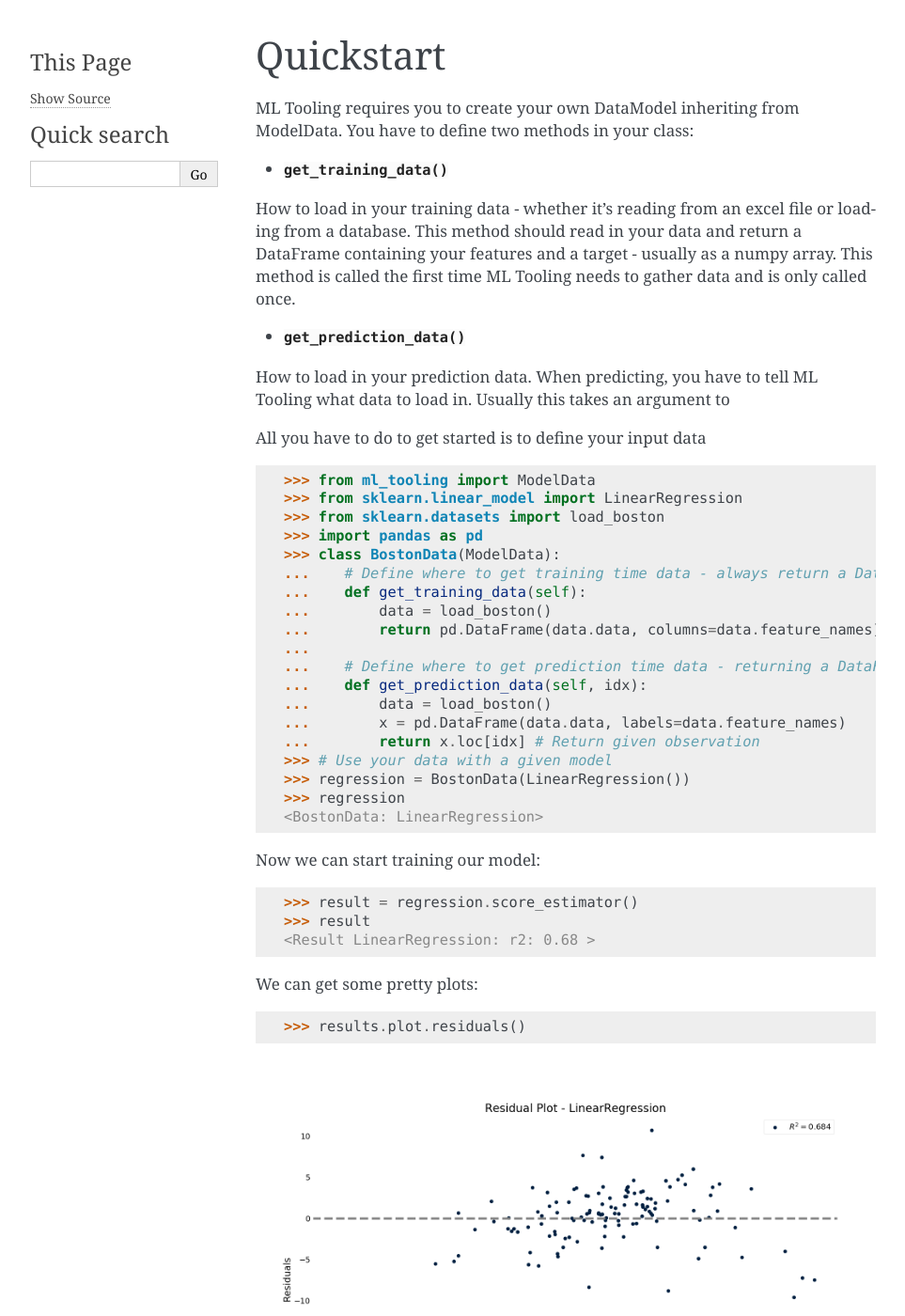
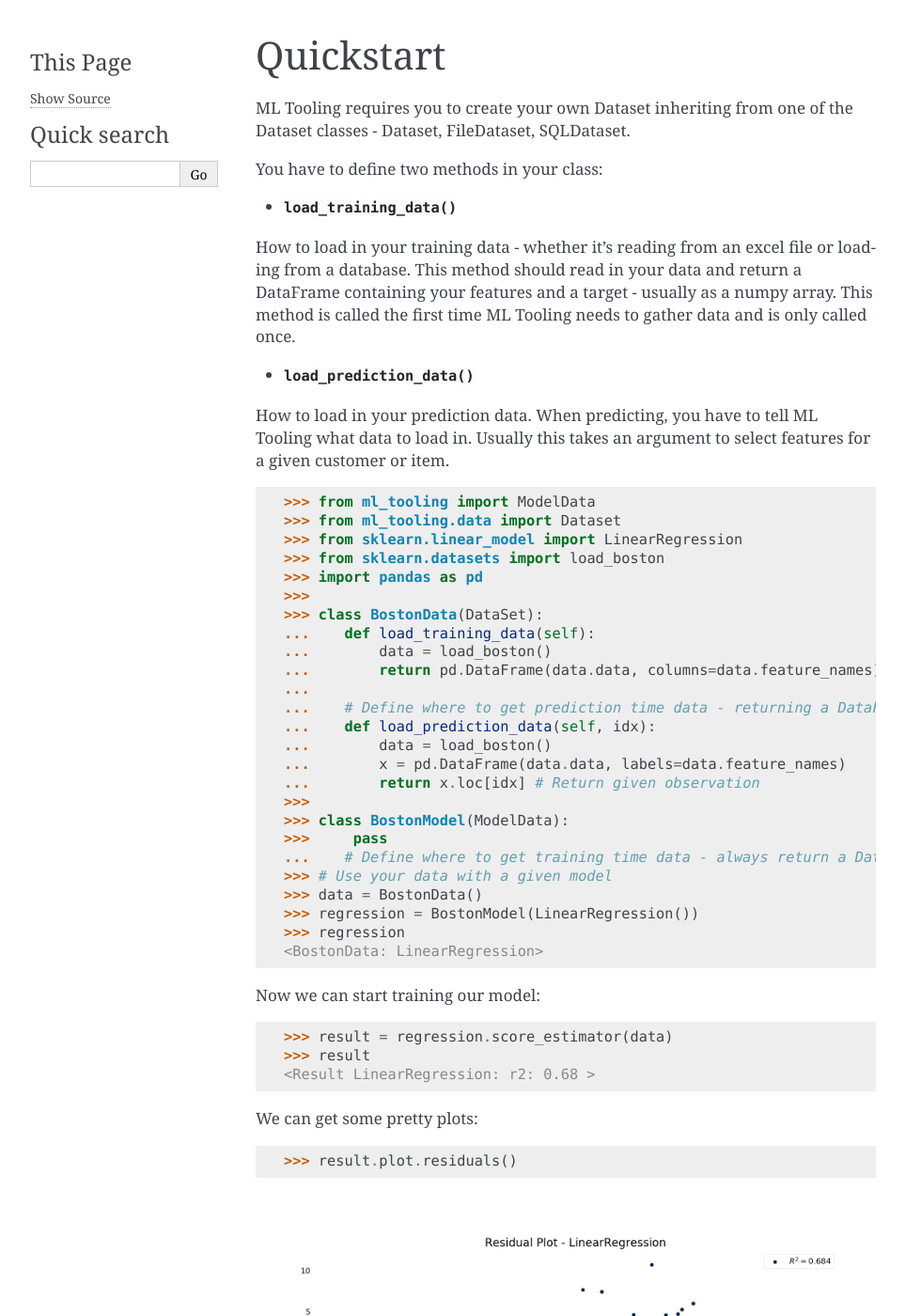
Before and after one commit to andersbogsnes/ml_tooling, a Sphinx documentation site: the page built from docs/quickstart.rst, in a window 1280 px wide and 1400 px high. Shown: the whole window at 94% size, without its empty margins (148-1111 px from the left). Built offline with Sphinx 7.4.7, drawn with Linux system fonts in a browser that asks for light colours; some of the changed text lies outside the part shown.

Commit message:
Rewrote quickstart

```diff
--- a/docs/quickstart.rst
+++ b/docs/quickstart.rst
@@ -3,10 +3,12 @@
 
 Quickstart
 ==========
-ML Tooling requires you to create your own DataModel inheriting from ModelData.
+ML Tooling requires you to create your own Dataset inheriting from one of the Dataset classes -
+Dataset, FileDataset, SQLDataset.
+
 You have to define two methods in your class:
 
-* :meth:`get_training_data`
+* :meth:`load_training_data`
 
 How to load in your training data - whether it's reading from an excel file or loading from a database.
 This method should read in your data and return a DataFrame containing your features and a target
@@ -14,42 +16,45 @@ This method should read in your data and return a DataFrame containing your feat
 This method is called the first time ML Tooling needs to gather data and is only called once.
 
 
-* :meth:`get_prediction_data`
+* :meth:`load_prediction_data`
 
 
 How to load in your prediction data. When predicting, you have to tell ML Tooling what data to load in.
-Usually this takes an argument to
-
-
-All you have to do to get started is to define your input data
+Usually this takes an argument to select features for a given customer or item.
 
 .. doctest::
 
-    >>> from ml_tooling import ModelData
-    >>> from sklearn.linear_model import LinearRegression
-    >>> from sklearn.datasets import load_boston
-    >>> import pandas as pd
-    >>> class BostonData(ModelData):
-    ...    # Define where to get training time data - always return a DataFrame for X
-    ...    def get_training_data(self):
-    ...        data = load_boston()
-    ...        return pd.DataFrame(data.data, columns=data.feature_names), data.target
-    ...
-    ...    # Define where to get prediction time data - returning a DataFrame
-    ...    def get_prediction_data(self, idx):
-    ...        data = load_boston()
-    ...        x = pd.DataFrame(data.data, labels=data.feature_names)
-    ...        return x.loc[idx] # Return given observation
-    >>> # Use your data with a given model
-    >>> regression = BostonData(LinearRegression())
-    >>> regression
-    <BostonData: LinearRegression>
+        >>> from ml_tooling import ModelData
+        >>> from ml_tooling.data import Dataset
+        >>> from sklearn.linear_model import LinearRegression
+        >>> from sklearn.datasets import load_boston
+        >>> import pandas as pd
+        >>>
+        >>> class BostonData(DataSet):
+        ...    def load_training_data(self):
+        ...        data = load_boston()
+        ...        return pd.DataFrame(data.data, columns=data.feature_names), data.target
+        ...
+        ...    # Define where to get prediction time data - returning a DataFrame
+        ...    def load_prediction_data(self, idx):
+        ...        data = load_boston()
+        ...        x = pd.DataFrame(data.data, labels=data.feature_names)
+        ...        return x.loc[idx] # Return given observation
+        >>>
+        >>> class BostonModel(ModelData):
+        >>>     pass
+        ...    # Define where to get training time data - always return a DataFrame for X
+        >>> # Use your data with a given model
+        >>> data = BostonData()
+        >>> regression = BostonModel(LinearRegression())
+        >>> regression
+        <BostonData: LinearRegression>
 
 Now we can start training our model:
 
 .. doctest::
 
-    >>> result = regression.score_estimator()
+    >>> result = regression.score_estimator(data)
     >>> result
     <Result LinearRegression: r2: 0.68 >
 
@@ -57,14 +62,14 @@ We can get some pretty plots:
 
 .. code-block:: python
 
-    >>> results.plot.residuals()
+    >>> result.plot.residuals()
 
 .. figure:: plots/residualplot.png
     :alt: Plot of residuals from Linear Regression
 
 .. code-block:: python
 
-    >>> results.plot.prediction_error()
+    >>> result.plot.prediction_error()
 
 .. figure:: plots/prederror.png
     :alt: Plot of prediction errors from Linear Regression
@@ -84,7 +89,9 @@ We can try out many different models:
 
     >>> from sklearn.linear_model import Ridge, LassoLars
     >>> models_to_try = [LinearRegression(), Ridge(), LassoLars()]
-    >>> best_model, all_results = BostonData.test_estimators(models_to_try, metric='neg_mean_squared_error')
+    >>> best_model, all_results = BostonData.test_estimators(data,
+    ...                                                      models_to_try,
+    ...                                                      metric='neg_mean_squared_error')
     >>> all_results
     [<Result LinearRegression: neg_mean_squared_error: -22.1 >
     <Result Ridge: neg_mean_squared_error: -22.48 >
```
